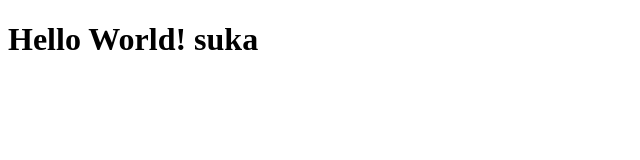
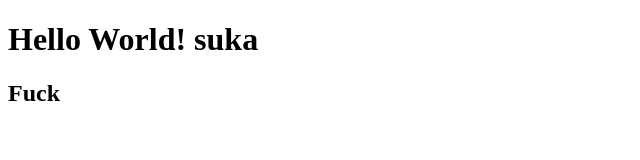
Before and after one commit to w1zard0ff/project, a plain HTML site: page index.html in a window 1280 px wide. Shown: the full height of the page, 0-640 px from the left. Drawn offline with Linux system fonts and the light colour scheme.

Commit message:
index.html mod

```diff
--- a/index.html
+++ b/index.html
@@ -8,5 +8,6 @@
 </head>
 <body>
     <h1>Hello World! suka</h1>
+    <h2>Fuck</h2>
 </body>
 </html>
```
